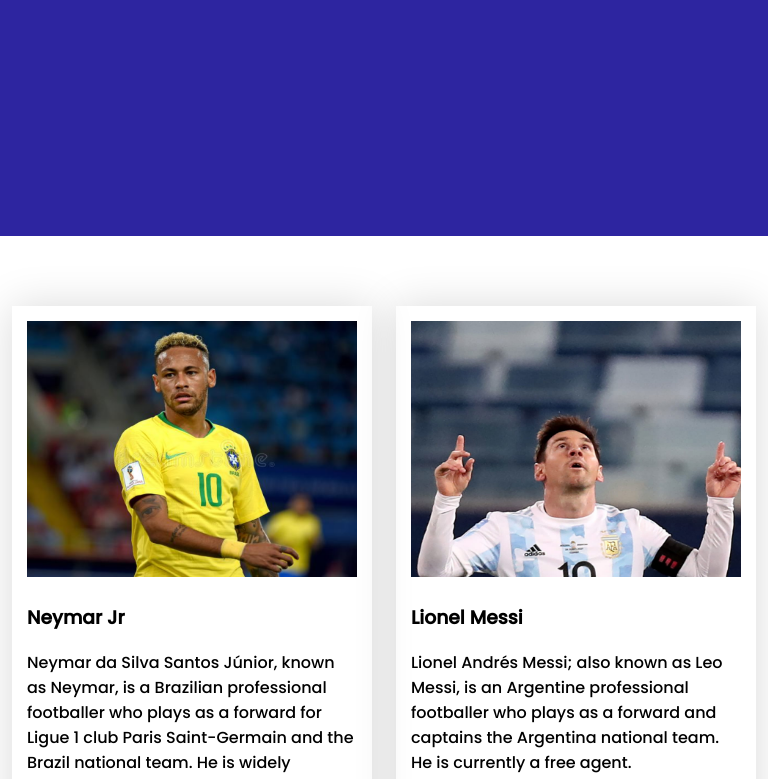
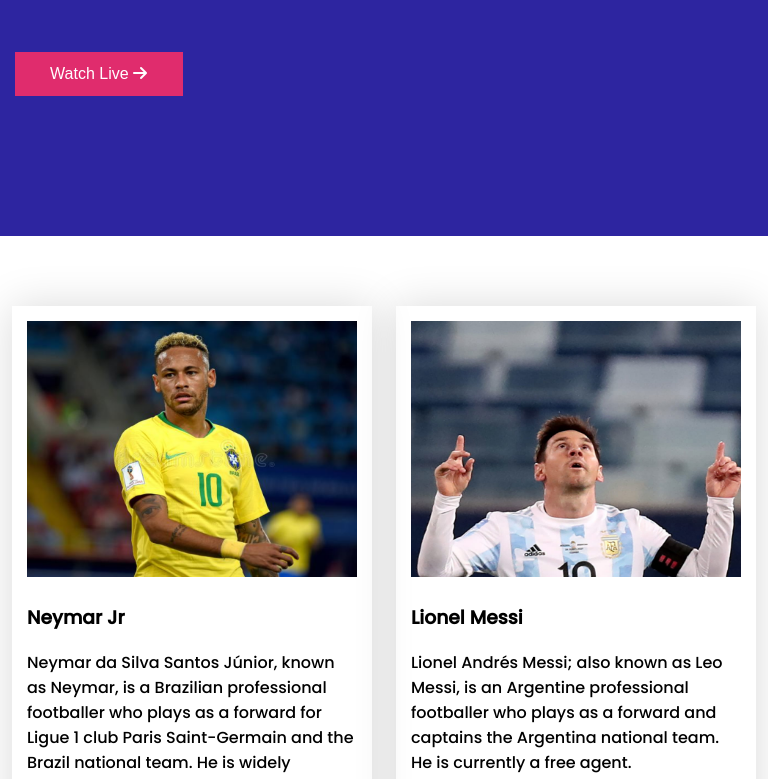
Before and after one commit to FarhanaShaheed/football-responsive, a plain HTML site: page index.html in a window 768 px wide. Shown: the part 491-1270 px from the top of the page. Drawn offline with Linux system fonts and the light colour scheme.

Commit message:
added code

```diff
--- a/styles/style.css
+++ b/styles/style.css
@@ -346,13 +346,13 @@ button .lower {
         margin-top: 90px;
     }
 
-    button {
+    .highlights-title button .lower {
         width: 168px;
         height: 44px;
         background-color: #E02C6D;
         border: none;
-        margin-left: 100px;
-        margin-right: 600px;
+        margin-left: 156px;
+        margin-right: 50px;
     }
 
     .match img {
```
